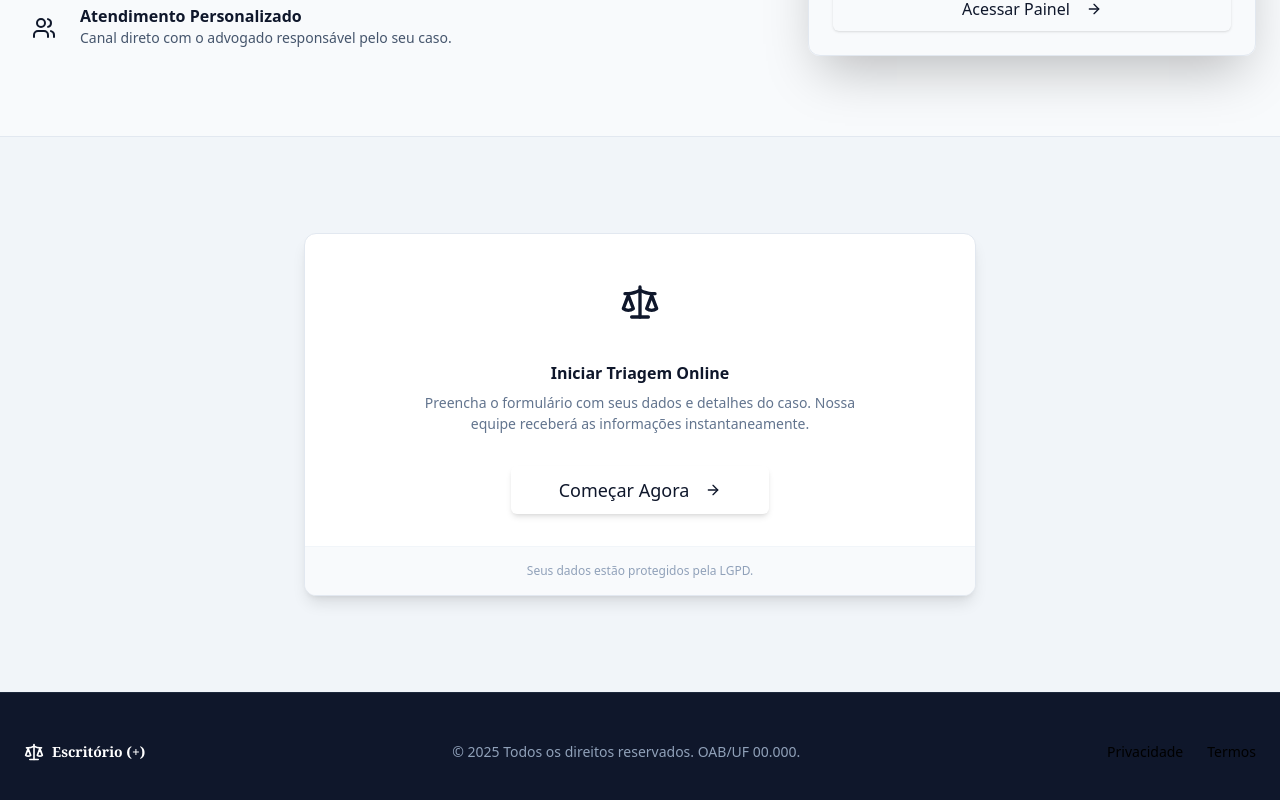
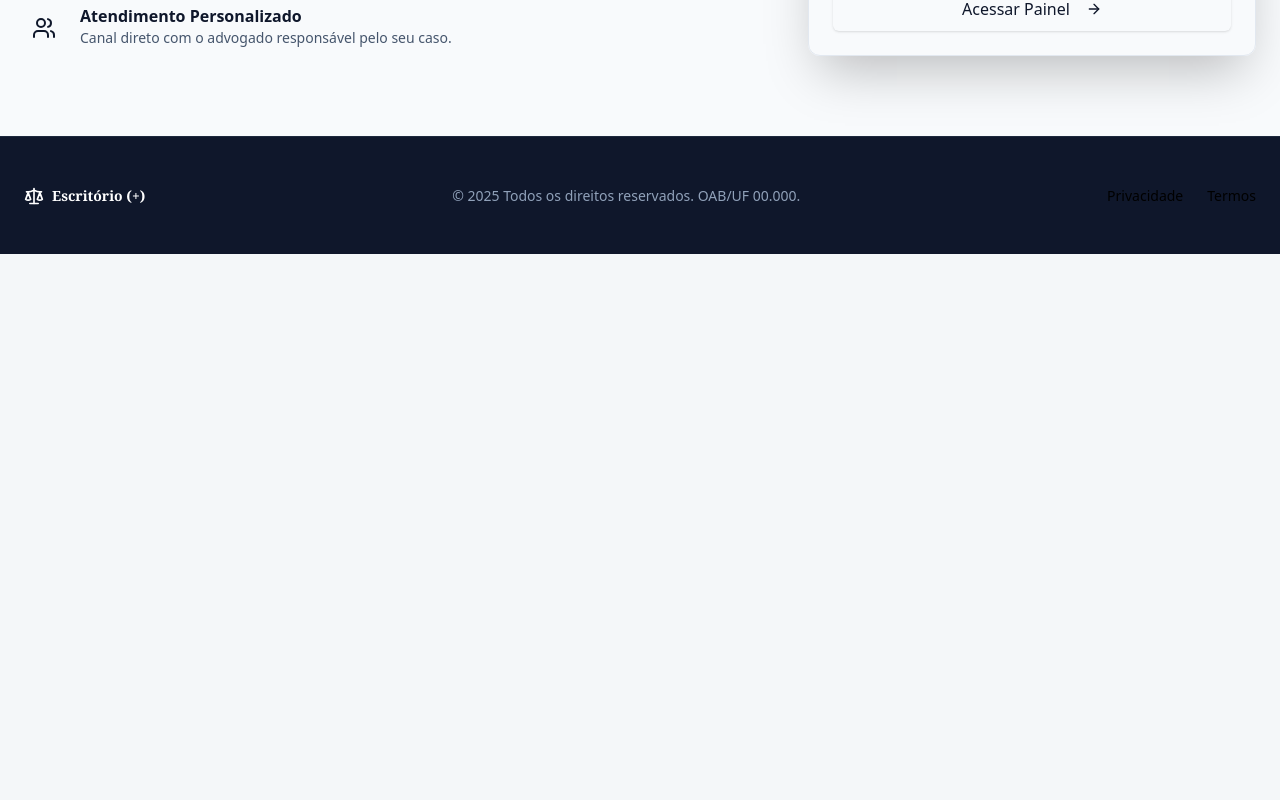
Before and after one commit to antonnif-dev/saas-juridico-frontend, a React (Vite) app: page /login in a window 1280 px wide. Shown: the part 933-1733 px from the top of the page. After the commit the page ends 1187 px from the top, so only its background shows below. Built offline with nearby package versions, Linux system fonts and the light colour scheme; no server answers.

Commit message:
fix: retirada de section repetitiva em LoginPage

```diff
--- a/src/pages/LoginPage.jsx
+++ b/src/pages/LoginPage.jsx
@@ -194,41 +194,6 @@ function LoginPage() {
         </div>
       </section>
 
-      {/* 4. SECTION PRÉ-ATENDIMENTO: Funcional */}
-      <section id="pre-atendimento" className="bg-slate-100 py-24 border-t border-slate-200">
-        <div className="container mx-auto px-6">
-          {/* Card Funcional de Ação */}
-          <div className="max-w-2xl mx-auto bg-white rounded-xl shadow-lg border border-slate-200 overflow-hidden">
-            <div className="p-8 flex flex-col items-center text-center">
-              <div className="bg-primary/10 p-4 rounded-full mb-6">
-                <Scale className="h-10 w-10 text-primary" />
-              </div>
-              <h3 className="text-xl font-bold text-slate-900 mb-2">Iniciar Triagem Online</h3>
-              <p className="text-slate-500 mb-8 max-w-md">
-                Preencha o formulário com seus dados e detalhes do caso. Nossa equipe receberá as informações instantaneamente.
-              </p>
-
-              {/* O ELEMENTO REACT QUE DIRECIONA PARA A PÁGINA */}
-              <Button
-                size="lg"
-                className="w-full sm:w-auto px-12 h-12 text-lg shadow-md hover:shadow-xl transition-all"
-                onClick={() => navigate('/pre-atendimento')}
-              >
-                Começar Agora <ArrowRight className="ml-2 h-5 w-5" />
-              </Button>
-            </div>
-
-            {/* Rodapé do card visual */}
-            <div className="bg-slate-50 p-4 text-center border-t border-slate-100">
-              <p className="text-xs text-slate-400">
-                Seus dados estão protegidos pela LGPD.
-              </p>
-            </div>
-          </div>
-
-        </div>
-      </section>
-
       {/* 5. FOOTER SIMPLES */}
       <footer className="bg-slate-900 text-slate-400 py-12 border-t border-slate-800">
         <div className="container mx-auto px-6 flex flex-col md:flex-row justify-between items-center gap-6">
```
